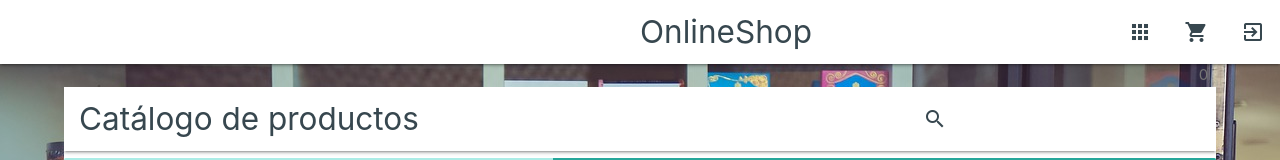
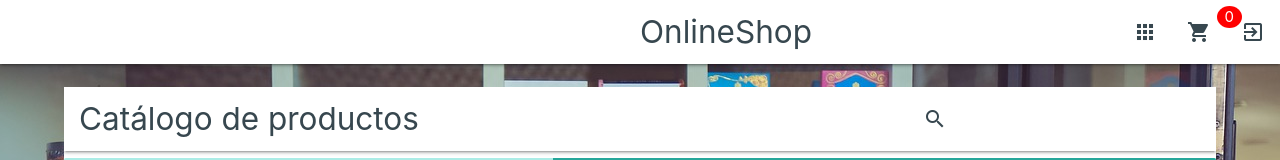
Before and after one commit to eandres8/nextu-shop-react, a React (Create React App) app: page / in a window 1280 px wide. Shown: the top 160 px of the page. Built offline with nearby package versions, Linux system fonts and the light colour scheme; no server answers.

Commit message:
se editan los estilos del badge

```diff
--- a/src/components/Navbar/Navbar.css
+++ b/src/components/Navbar/Navbar.css
@@ -16,3 +16,14 @@ nav {
 .material-icons {
     color: #37474f !important;
 }
+
+.note-badge {
+    position: absolute;
+    top: 10%;
+    right: 3%;
+    color: white !important;
+    background-color: red;
+    border-radius: 50%;
+    padding: 0;
+    min-width: 25px !important;
+}
--- a/src/components/Navbar/Navbar.js
+++ b/src/components/Navbar/Navbar.js
@@ -23,7 +23,7 @@ class Navbar extends Component {
                                 <Link to="/carrito">
                                     <i className="material-icons">shopping_cart</i>
                                 </Link>
-                                <span className="badge">{this.props.unidades}</span>
+                                <span className="badge note-badge">{this.props.unidades}</span>
                             </li>
                             <li className="menu-item-route">
                                 <Link to="/login"><i className="material-icons">exit_to_app</i></Link>
```
